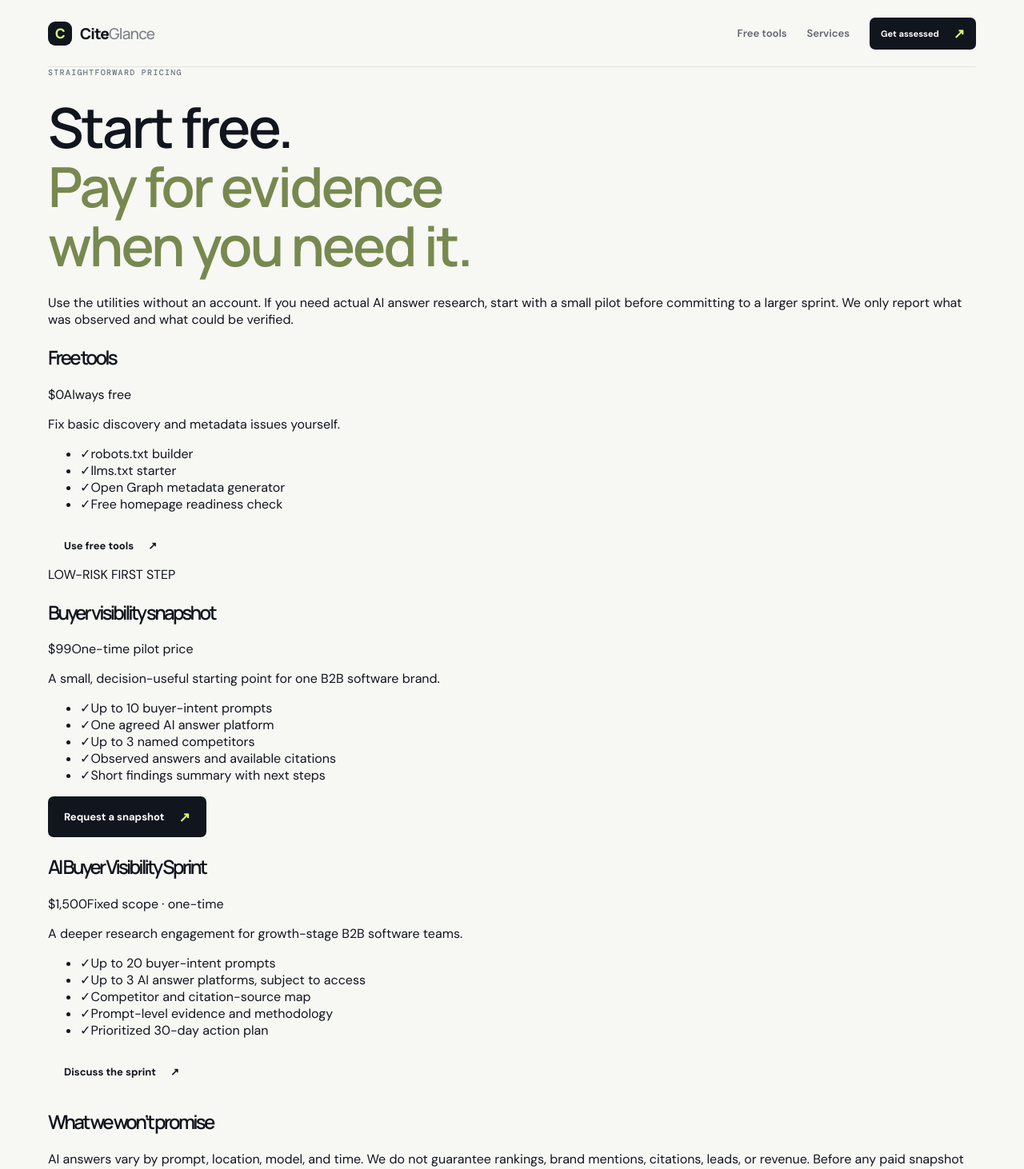
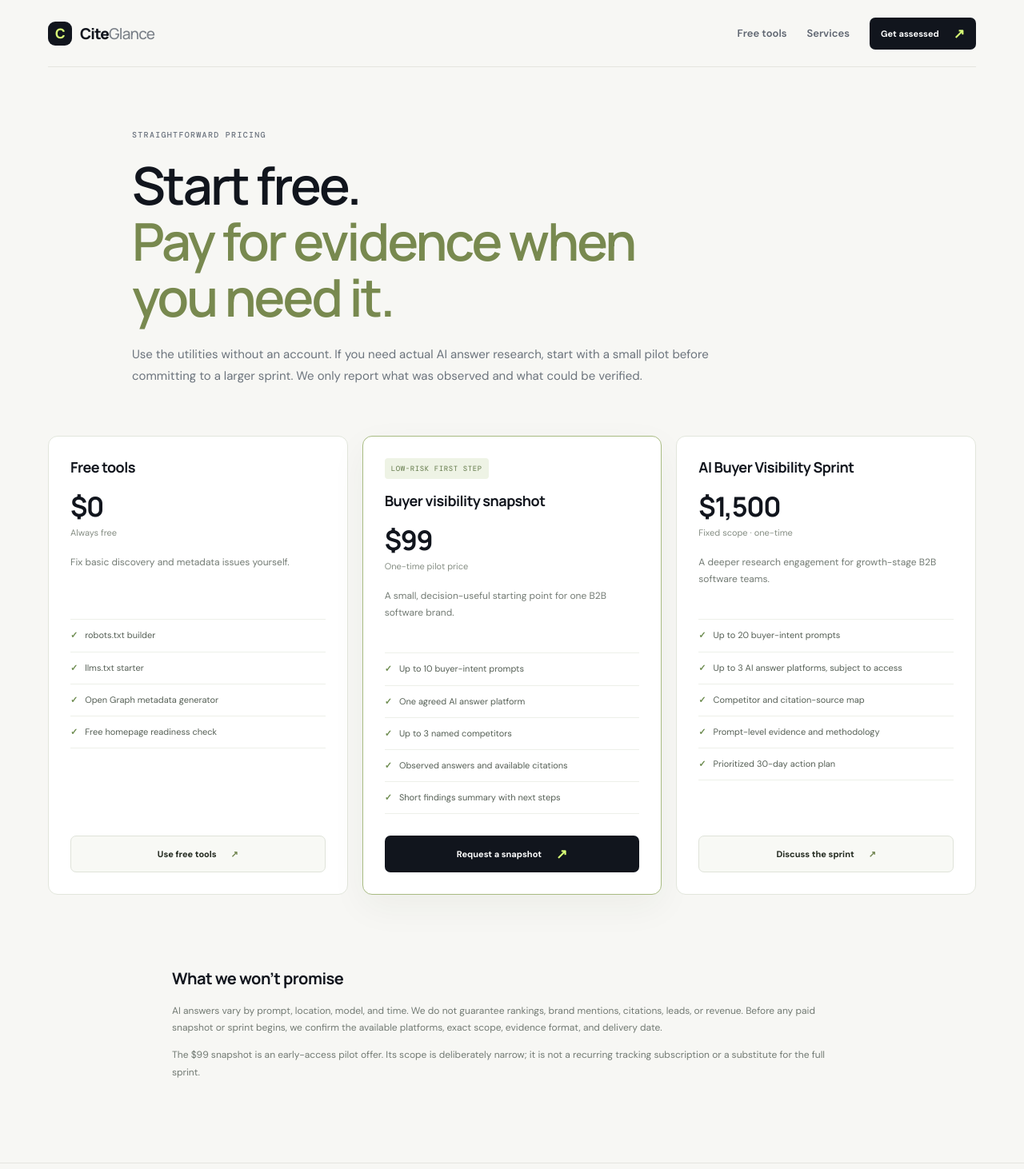
Before and after one commit to altairyash/chatgpt_playground, a Next.js app: page /pricing in a window 1280 px wide. Shown: the top 1462 px of the page at 80% size. Built offline with nearby package versions, Linux system fonts and the light colour scheme.

Commit message:
Style CiteGlance tiered pricing page

```diff
--- a/app/globals.css
+++ b/app/globals.css
@@ -216,3 +216,29 @@ h1 em,h2 em{font-style:normal;color:#77894f}
 .free-tools-next-actions{display:flex;flex-direction:column;align-items:flex-start;gap:18px}
 @media(max-width:760px){.free-tools-hero{padding:60px 0 38px}.free-tools-columns{grid-template-columns:1fr}.free-tools-fields{border-right:0;border-bottom:1px solid #e9ece5;padding:23px}.free-tools-output{padding:23px}.free-tools-output pre{min-height:180px}.free-tools-next{grid-template-columns:1fr;gap:15px;padding:65px 0}.free-tools-tabs button{font-size:10px;padding:14px 6px}}
 @media(max-width:480px){.free-tools-hero h1{font-size:42px;letter-spacing:-2px}.free-tools-pills span{font-size:9px}.free-tools-output-head{align-items:flex-start;flex-direction:column}.free-tools-nav .aeonav-links{gap:8px}.free-tools-nav .button{min-height:38px;padding:0 10px;font-size:10px}}
+
+
+/* Transparent pricing and low-friction pilot */
+.pricing-hero{padding-top:78px;padding-bottom:45px;max-width:950px}
+.pricing-hero h1{font-size:clamp(42px,5.6vw,65px);line-height:1.08;margin:22px 0}
+.pricing-hero h1 em{font-style:normal;color:#78894f}
+.pricing-hero>p{font-size:15px;line-height:1.85;color:#6c747d;max-width:740px}
+.pricing-grid{display:grid;grid-template-columns:repeat(3,minmax(0,1fr));gap:18px;padding-bottom:45px}
+.pricing-card{position:relative;background:#fff;border:1px solid #e2e6dc;border-radius:12px;padding:27px;display:flex;flex-direction:column;min-width:0}
+.pricing-featured{border-color:#a8bb82;box-shadow:0 15px 45px #2b35160d}
+.pricing-pilot-label{font:9px 'DM Mono',monospace;letter-spacing:.6px;color:#607747;background:#eef3e5;border-radius:4px;padding:7px 8px;align-self:flex-start;margin-bottom:16px}
+.pricing-card h2{font:700 18px/1.3 Manrope,sans-serif;letter-spacing:-.5px;margin:0 0 20px}
+.pricing-price{font:700 34px/1 Manrope,sans-serif;letter-spacing:-1.3px}
+.pricing-price span{display:block;font:11px 'DM Sans',sans-serif;letter-spacing:0;color:#858d83;margin-top:9px}
+.pricing-description{font-size:12px;line-height:1.7;color:#737b74;min-height:61px;margin:20px 0}
+.pricing-card ul{list-style:none;margin:0 0 27px;padding:0;border-top:1px solid #edf0e9;flex:1}
+.pricing-card li{display:flex;gap:9px;align-items:flex-start;padding:11px 0;border-bottom:1px solid #edf0e9;font-size:11px;line-height:1.55;color:#555f55}
+.pricing-card li span{color:#6c8b4e;font-weight:700}
+.pricing-cta{width:100%;min-height:46px;margin-top:auto;font-size:11px}
+.pricing-secondary{border:1px solid #dfe3d9;background:#f8f9f5;color:#22291f}
+.pricing-secondary span{color:#70844f}
+.pricing-notes{max-width:850px;padding:30px 0 90px}
+.pricing-notes h2{font:700 20px Manrope,sans-serif;letter-spacing:-.5px}
+.pricing-notes p{font-size:12px;line-height:1.8;color:#727a73}
+@media(max-width:850px){.pricing-grid{grid-template-columns:1fr 1fr}.pricing-card:last-child{grid-column:span 2}}
+@media(max-width:560px){.pricing-hero{padding-top:55px}.pricing-hero h1{font-size:43px;letter-spacing:-2px}.pricing-grid{grid-template-columns:1fr}.pricing-card:last-child{grid-column:auto}.pricing-card{padding:23px}.pricing-description{min-height:0}}
```
